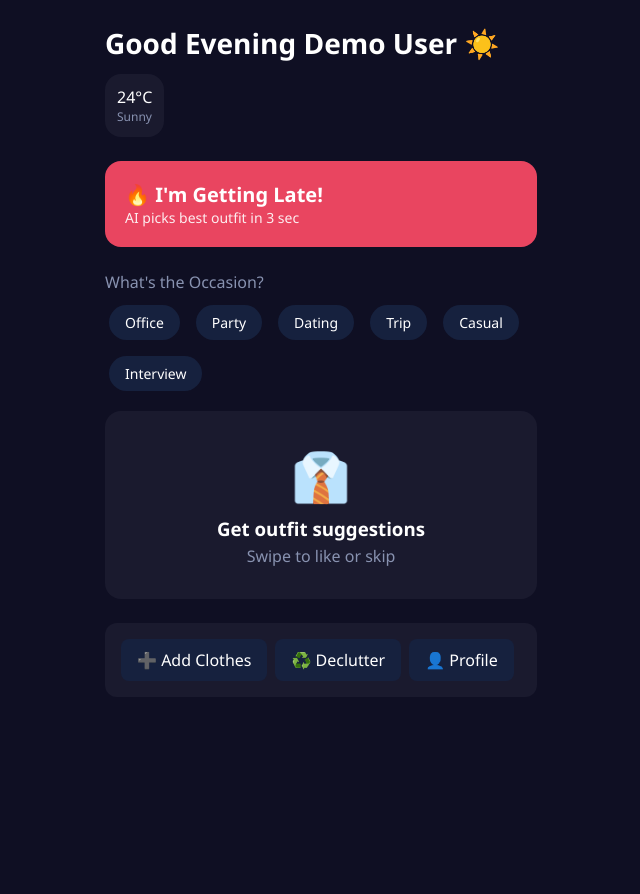
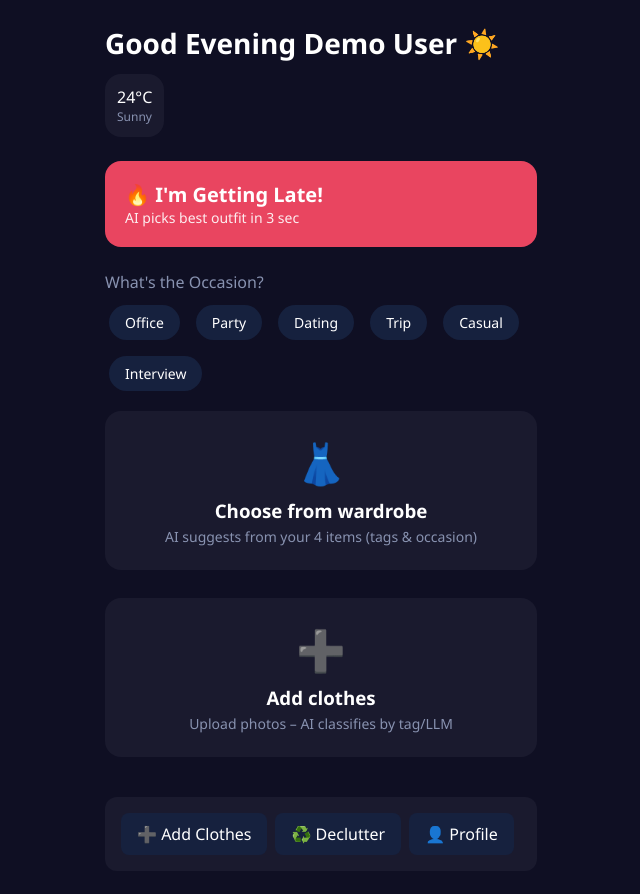
Before and after one commit to mn5658734/Drape.ai, a React (Vite) app in the folder web/: page / in a window 1280 px wide. Both pictures are taken after a click on the button "Try demo (explore prototype)". Shown: the top 894 px of the page, without its empty margins (319-959 px from the left). Before the commit the page ends 800 px from the top, so only its background shows below. Built offline with nearby package versions, Linux system fonts and the light colour scheme; no server answers.

Commit message:
Add Choose from wardrobe flow, first-time user handling, source param (wardrobe/recent_photos)

```diff
--- a/web/src/pages/DashboardPage.jsx
+++ b/web/src/pages/DashboardPage.jsx
@@ -15,10 +15,17 @@ const OCCASIONS = [
 export default function DashboardPage() {
   const { user, selectedOccasion, setSelectedOccasion } = useApp();
   const [weather, setWeather] = useState(null);
+  const [wardrobeCount, setWardrobeCount] = useState(null);
+
+  const userId = user?.id || 'user-1';
 
   useEffect(() => {
     get('/weather?city=Mumbai').then(setWeather).catch(() => setWeather({ temperature: 24, condition: 'Sunny' }));
   }, []);
+
+  useEffect(() => {
+    get(`/wardrobe/${userId}`).then(d => setWardrobeCount((d.items || []).length)).catch(() => setWardrobeCount(0));
+  }, [userId]);
 
   const greeting = () => {
     const h = new Date().getHours();
@@ -57,13 +64,28 @@ export default function DashboardPage() {
         </div>
       </div>
 
-      <Link to="/outfit-swipe" className="card" style={{ display: 'block', textDecoration: 'none', color: 'inherit', textAlign: 'center', padding: 32 }}>
-        <p style={{ fontSize: 48, marginBottom: 8 }}>👔</p>
-        <h3>Get outfit suggestions</h3>
-        <p style={{ color: '#8892b0', marginTop: 4 }}>Swipe to like or skip</p>
-      </Link>
+      <div style={{ display: 'grid', gap: 12, marginBottom: 24 }}>
+        <Link
+          to={wardrobeCount > 0 ? '/outfit-swipe' : '/wardrobe'}
+          className="card"
+          style={{ display: 'block', textDecoration: 'none', color: 'inherit', textAlign: 'center', padding: 24 }}
+        >
+          <p style={{ fontSize: 40, marginBottom: 8 }}>👗</p>
+          <h3>Choose from wardrobe</h3>
+          <p style={{ color: '#8892b0', marginTop: 4, fontSize: 14 }}>
+            {wardrobeCount > 0
+              ? `AI suggests from your ${wardrobeCount} items (tags & occasion)`
+              : 'Add clothes first – your wardrobe is empty'}
+          </p>
+        </Link>
+        <Link to="/wardrobe" className="card" style={{ display: 'block', textDecoration: 'none', color: 'inherit', textAlign: 'center', padding: 24 }}>
+          <p style={{ fontSize: 40, marginBottom: 8 }}>➕</p>
+          <h3>Add clothes</h3>
+          <p style={{ color: '#8892b0', marginTop: 4, fontSize: 14 }}>Upload photos – AI classifies by tag/LLM</p>
+        </Link>
+      </div>
 
-      <div className="nav" style={{ marginTop: 24 }}>
+      <div className="nav" style={{ marginTop: 0 }}>
         <Link to="/wardrobe">➕ Add Clothes</Link>
         <Link to="/donate">♻️ Declutter</Link>
         <Link to="/profile">👤 Profile</Link>
--- a/web/src/pages/OutfitSwipePage.jsx
+++ b/web/src/pages/OutfitSwipePage.jsx
@@ -4,24 +4,51 @@ import { useApp } from '../context/AppContext';
 import { get, post } from '../api';
 
 export default function OutfitSwipePage() {
-  const { selectedOccasion } = useApp();
+  const { user, selectedOccasion } = useApp();
   const navigate = useNavigate();
   const [outfits, setOutfits] = useState([]);
   const [current, setCurrent] = useState(0);
+  const [wardrobeEmpty, setWardrobeEmpty] = useState(false);
+
+  const userId = user?.id || 'user-1';
 
   useEffect(() => {
-    get(`/outfits/user-1/suggestions?occasion=${selectedOccasion || 'office'}`)
+    get(`/wardrobe/${userId}`).then(d => {
+      const items = d.items || [];
+      setWardrobeEmpty(items.length === 0);
+    }).catch(() => setWardrobeEmpty(true));
+  }, [userId]);
+
+  useEffect(() => {
+    if (wardrobeEmpty) return;
+    get(`/outfits/${userId}/suggestions?occasion=${selectedOccasion || 'office'}&source=wardrobe`)
       .then(d => setOutfits(d.outfits || []))
       .catch(() => setOutfits([{ id: '1', aiExplanation: 'Blue shirt + navy pants. Professional look.', itemIds: [] }]));
-  }, [selectedOccasion]);
+  }, [selectedOccasion, userId, wardrobeEmpty]);
 
   const outfit = outfits[current];
 
   const handleAction = (action) => {
-    if (outfit) post(`/outfits/user-1/${outfit.id}/action`, { action }).catch(() => {});
+    if (outfit) post(`/outfits/${userId}/${outfit.id}/action`, { action }).catch(() => {});
     setCurrent(prev => prev + 1);
     if (current >= outfits.length - 1) navigate('/');
   };
+
+  if (wardrobeEmpty) {
+    return (
+      <div className="container">
+        <div style={{ marginBottom: 16 }}>
+          <Link to="/" style={{ color: '#8892b0', fontSize: 14 }}>← Back to Dashboard</Link>
+        </div>
+        <div className="card" style={{ textAlign: 'center', padding: 48 }}>
+          <p style={{ fontSize: 64, marginBottom: 16 }}>👗</p>
+          <h2 style={{ marginBottom: 8 }}>Your wardrobe is empty</h2>
+          <p style={{ color: '#8892b0', marginBottom: 24 }}>Add clothes first to get AI outfit suggestions from your wardrobe.</p>
+          <Link to="/wardrobe" className="btn">Add clothes</Link>
+        </div>
+      </div>
+    );
+  }
 
   if (!outfit) return <div className="container"><p>Loading...</p></div>;
 
--- a/web/src/pages/WardrobePage.jsx
+++ b/web/src/pages/WardrobePage.jsx
@@ -1,4 +1,5 @@
 import { useState, useEffect, useRef } from 'react';
+import { Link } from 'react-router-dom';
 import { useApp } from '../context/AppContext';
 import { get, uploadPhoto } from '../api';
 
@@ -12,11 +13,7 @@ export default function WardrobePage() {
   const userId = user?.id || 'user-1';
 
   useEffect(() => {
-    get(`/wardrobe/${userId}`).then(d => setItems(d.items || [])).catch(() => setItems([
-      { id: '1', category: 'shirt', tags: ['office_wear'], imageUrl: 'https://picsum.photos/seed/shirt1/200/250' },
-      { id: '2', category: 'pants', tags: ['casual'], imageUrl: 'https://picsum.photos/seed/pants1/200/250' },
-      { id: '3', category: 't-shirt', tags: ['summer'], imageUrl: 'https://picsum.photos/seed/tshirt1/200/250' },
-    ]));
+    get(`/wardrobe/${userId}`).then(d => setItems(d.items || [])).catch(() => setItems([]));
   }, [userId]);
 
   const handleFile = async (e) => {
```
Also changed, not shown: 2 other files (tests, documents, lock files or other folders).
